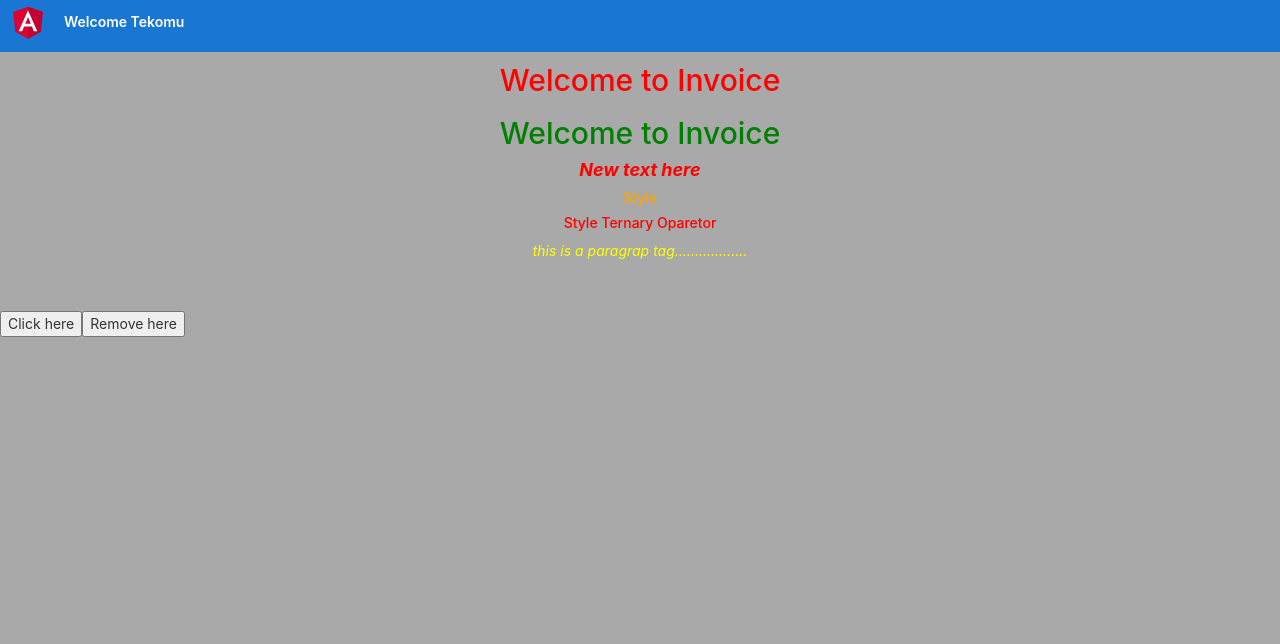
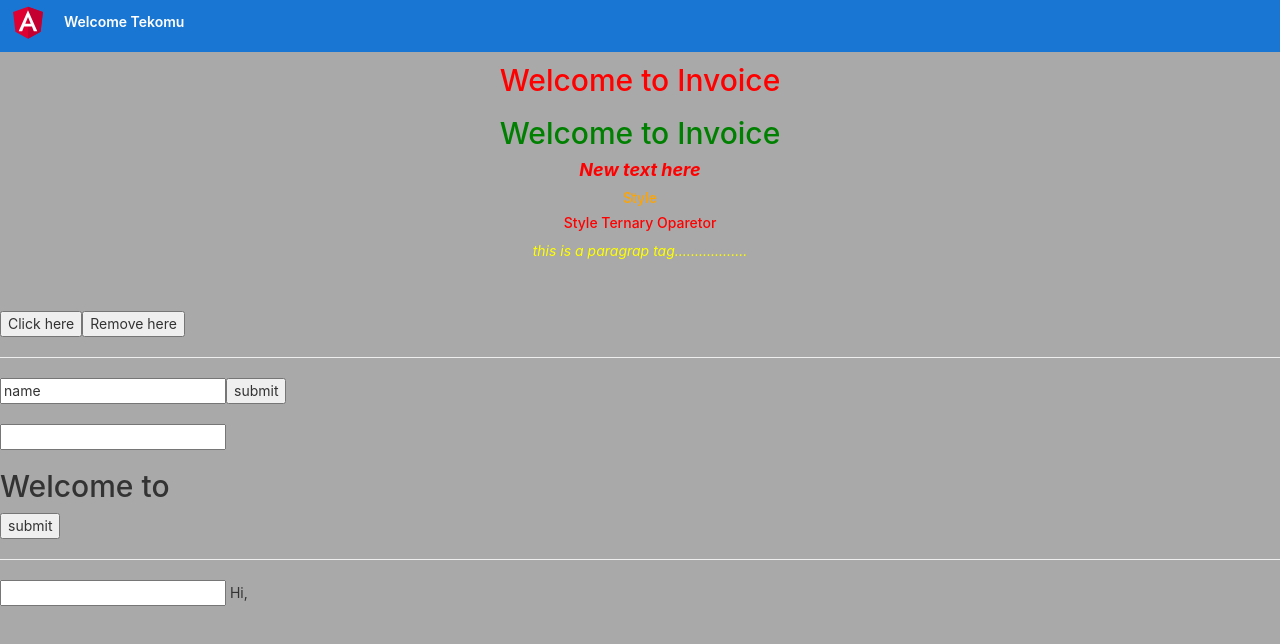
Before and after one commit to abmrifat1/Angular-Test-Project, an Angular app: page / in a window 1280 px wide. Shown: the top 644 px of the page. Built offline with nearby package versions, Linux system fonts and the light colour scheme.

Commit message:
onclick event

```diff
--- a/src/app/app.module.ts
+++ b/src/app/app.module.ts
@@ -1,5 +1,6 @@
 import { BrowserModule } from '@angular/platform-browser';
 import { NgModule } from '@angular/core';
+import { FormsModule} from '@angular/forms'
 
 import { AppRoutingModule } from './app-routing.module';
 import { AppComponent } from './app.component';
@@ -11,10 +12,12 @@ import { InvoiceComponent } from './invoice/invoice.component';
     AppComponent,
     TestComponent,
     InvoiceComponent
+
   ],
   imports: [
     BrowserModule,
-    AppRoutingModule
+    AppRoutingModule,
+    FormsModule
   ],
   providers: [],
   bootstrap: [AppComponent]
--- a/src/app/invoice/invoice.component.html
+++ b/src/app/invoice/invoice.component.html
@@ -4,15 +4,31 @@
   <h2 [class]="successText">Welcome to Invoice</h2>
   <h4 [class]="messageClass">New text here</h4>
   <h5 [style.color]="'orange'">Style</h5>
-  <h5 [style.color]="hasError==true ? 'red' : 'green'">Style Ternary Oparetor</h5>
+  <h5 [style.color]="hasError == true ? 'red' : 'green'">
+    Style Ternary Oparetor
+  </h5>
 
   <p [ngStyle]="multyStyle">this is a paragrap tag..................</p>
-  <br/>
-  <br/>
-
+  <br />
+  <br />
 </div>
 <div>
   <button (click)="getsms($event)">Click here</button>
-  <button (click)="sms=''">Remove here</button>
-  {{sms}}
+  <button (click)="sms = ''">Remove here</button>
+  {{ sms }}
 </div>
+<hr />
+<div>
+  <input #nameInput type="text" value="name" />
+  <button (click)="nameInput.value = 'rifat'">submit</button>
+</div>
+<br />
+<div>
+  <input #mailInput type="text" />
+  <h2>Welcome to {{ name }}</h2>
+  <button (click)="mainFeild(mailInput.value)">submit</button>
+</div>
+<hr />
+
+<input type="text" [(ngModel)]="name" />
+Hi,{{ name }}
--- a/src/app/invoice/invoice.component.ts
+++ b/src/app/invoice/invoice.component.ts
@@ -9,6 +9,7 @@ export class InvoiceComponent implements OnInit {
   constructor() {}
 
   public sms="";
+  public name=""
   public hasError = true;
   public successText = "text_success";
   public specialText = true;
@@ -28,4 +29,8 @@ export class InvoiceComponent implements OnInit {
     console.log("hi here!!!!");
     console.log("all event",event);
   }
+  mainFeild (value){
+    this.name=value;
+    console.log(value)
+  }
 }
```
